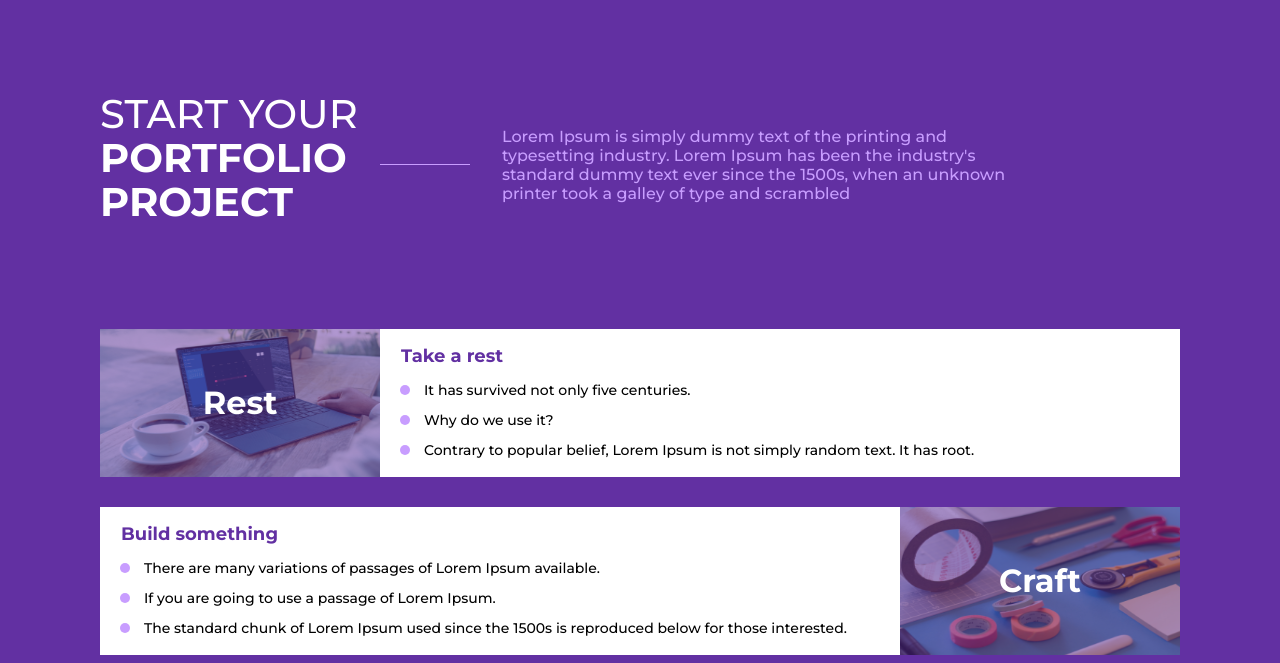
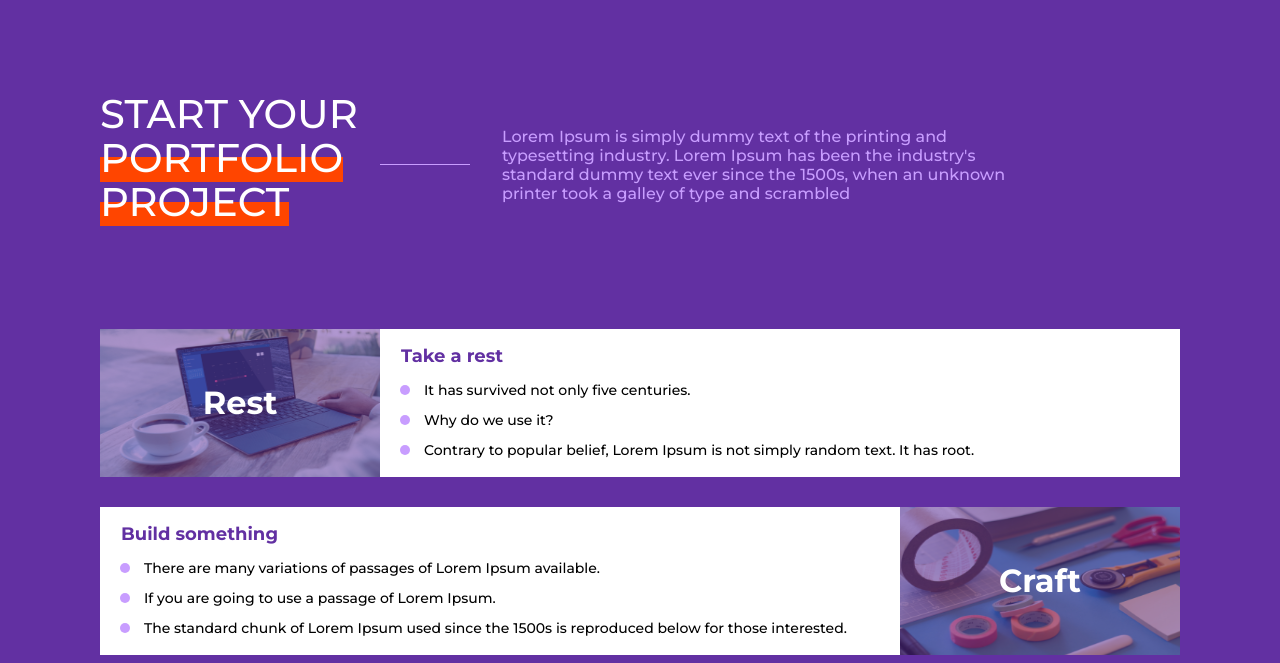
Before and after one commit to Wwththhk/zigzag, a plain HTML site: page index.html in a window 1280 px wide. Shown: the top 663 px of the page. Drawn offline with Linux system fonts and the light colour scheme.

Commit message:
project 상단부 title 하이라이트 추가 및 project 부분완성

```diff
--- a/index.html
+++ b/index.html
@@ -11,7 +11,7 @@
 			<section class="project">
 				<div class="container">
 					<h1 class="project-title"><span>START YOUR</span>
-						PORTFOLIO PROJECT
+						<span class="highlight">PORTFOLIO PROJECT</span>
 					</h1>
 					<div class="line"></div>
 					<p class="title-explain">Lorem Ipsum is simply dummy text of the printing and<br>
--- a/style.css
+++ b/style.css
@@ -37,6 +37,10 @@ body, ul {
 
 .project-title span {
     font-weight: normal;
+}
+
+.highlight {
+    background: linear-gradient(to bottom, transparent 50%, rgba(255, 69, 0) 50%);
 }
 
 .line {
```
